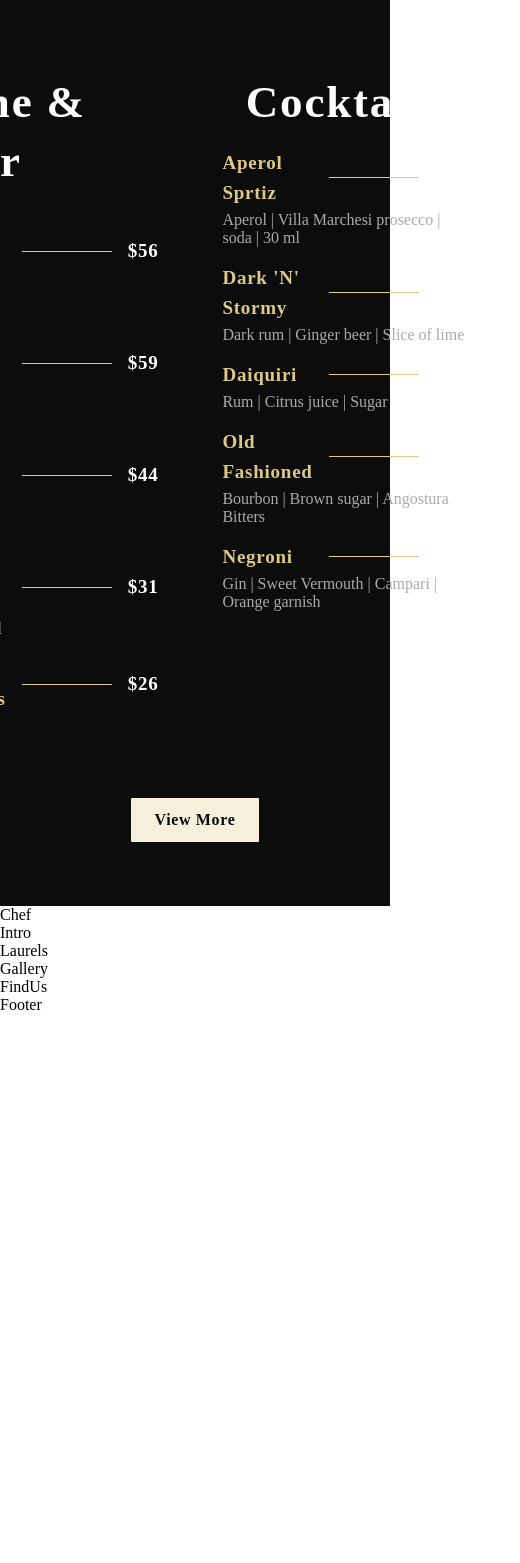
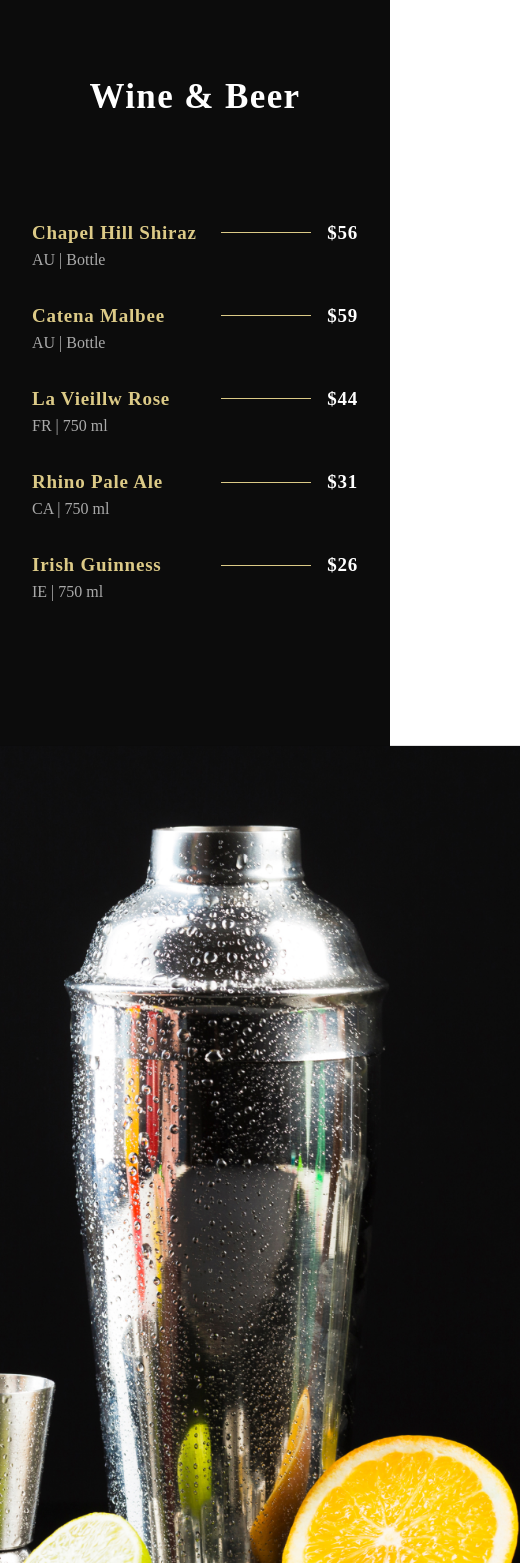
Before and after one commit to ummesalmaali/umme-restaurant, a React (Create React App) app: page / in a window 390 px wide. Shown: the part 3665-5228 px from the top of the page, 520 px wide, since content can reach past the window. Before the commit the page ends 4679 px from the top, so only its background shows below. Built offline with nearby package versions, Linux system fonts and the light colour scheme; a web font is replaced by a local one.

Commit message:
special-menu-done

```diff
--- a/src/container/Menu/SpecialMenu.css
+++ b/src/container/Menu/SpecialMenu.css
@@ -36,3 +36,36 @@
   width: 100%;
   height: auto;
 }
+.app__specialMenu_menu_items {
+  display: flex;
+  flex-direction: column;
+  margin: 5rem 0;
+  width: 100%;
+}
+@media screen and (max-width: 2000px) {
+  .app__specialMenu-menu_img {
+    width: 650px;
+  }
+  .app__specialMenu-menu_img img {
+    height: 920;
+  }
+}
+@media screen and (max-width: 1150px) {
+  .app__specialMenu-menu {
+    flex-direction: column;
+    align-items: center;
+    width: 100%;
+  }
+  .app__specialMenu-menu_img {
+    margin: 3rem 0;
+  }
+}
+@media screen and (max-width: 650px) {
+  .app__specialMenu_menu_items {
+    width: 100%;
+  }
+  .app__specialMenu_menu_heading {
+    font-size: 35px;
+    line-height: 48.5px;
+  }
+}
```
